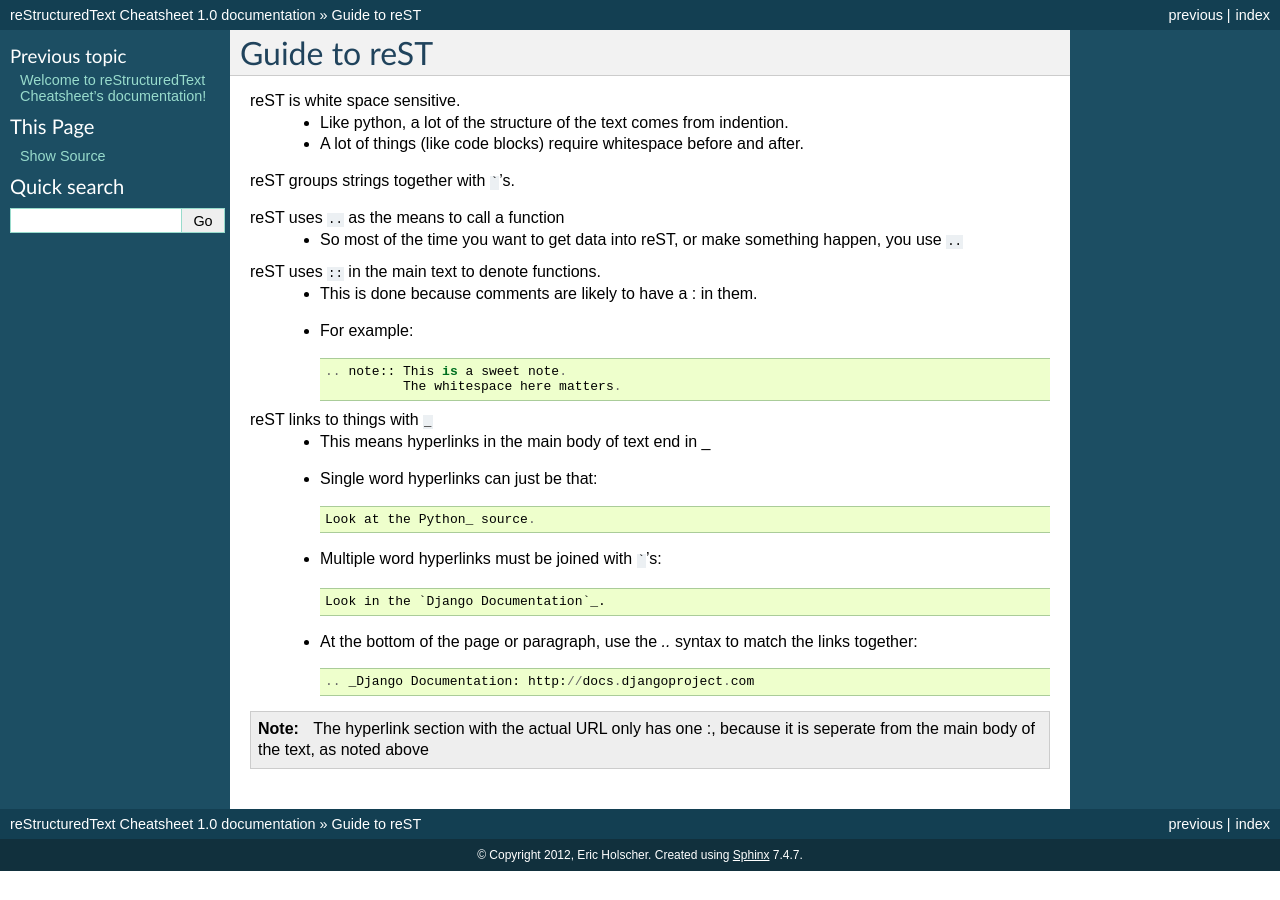
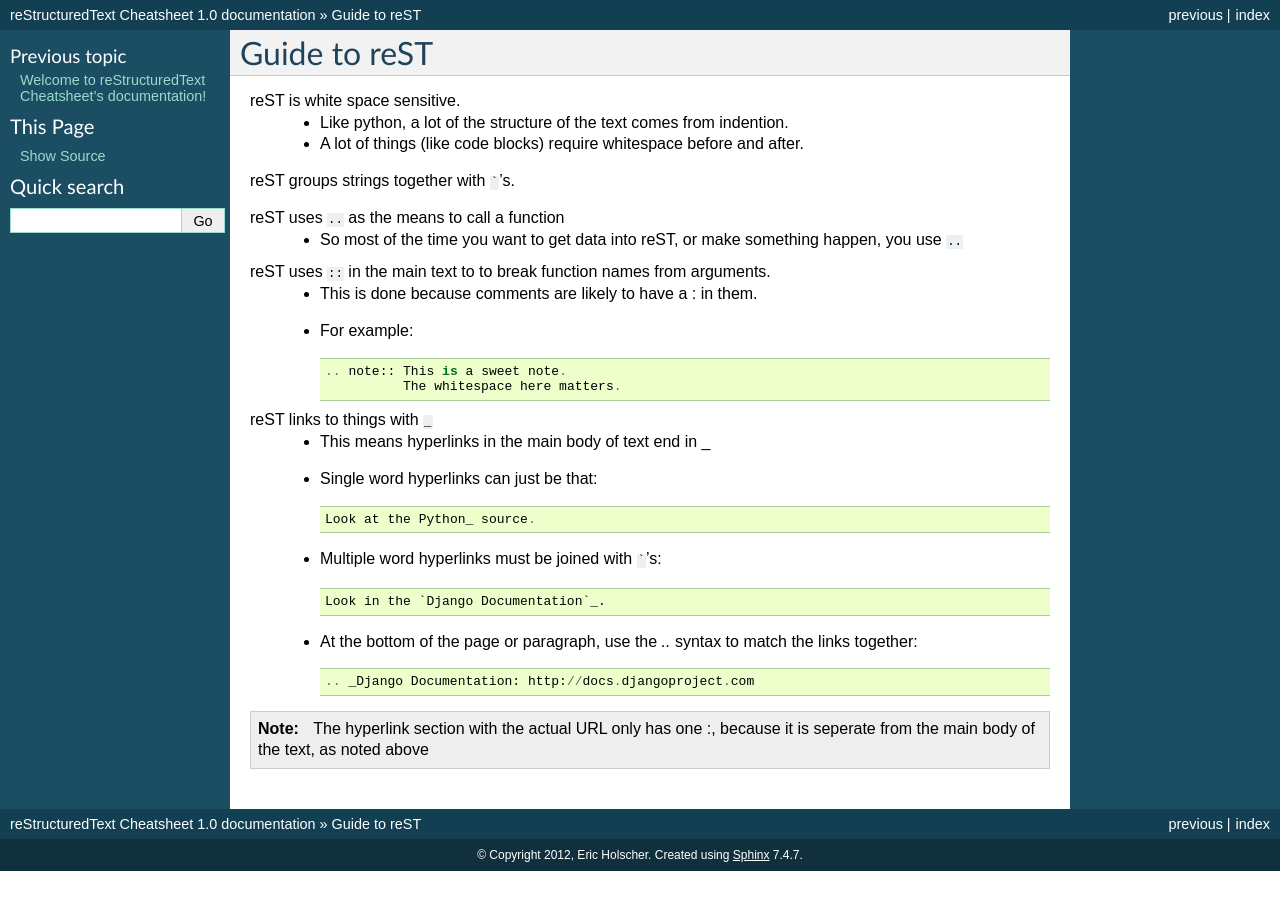
Before and after one commit to ericholscher/reStructuredText-Philosophy, a Sphinx documentation site: the page built from source/guide_to_rest.rst, in a window 1280 px wide. Built offline with Sphinx 7.4.7, drawn with Linux system fonts in a browser that asks for light colours.

Commit message:
Small bits

```diff
--- a/source/guide_to_rest.rst
+++ b/source/guide_to_rest.rst
@@ -11,7 +11,7 @@ reST uses ``..`` as the means to call a function
     * So most of the time you want to get data into reST,
       or make something happen, you use ``..``
 
-reST uses ``::`` in the main text to denote functions.
+reST uses ``::`` in the main text to to break function names from arguments.
     * This is done because comments are likely to have a : in them.
     * For example::
 
```
